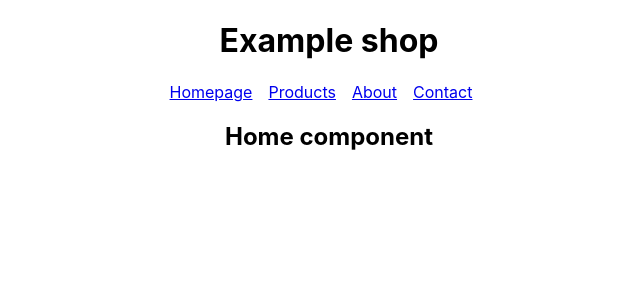
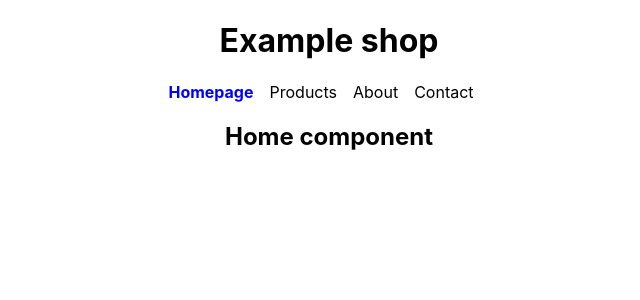
Before and after one commit to CommandShiftHQ/basic-catalogue-v3.1, a React (Create React App) app: page / in a window 1280 px wide. Shown: the top 300 px of the page, without its empty margins (311-951 px from the left). Built offline with nearby package versions, Linux system fonts and the light colour scheme.

Commit message:
Replace Links with NavLinks, add basic style

```diff
--- a/src/components/App.js
+++ b/src/components/App.js
@@ -1,4 +1,9 @@
-import { BrowserRouter as Router, Link, Route, Routes } from "react-router-dom";
+import {
+  BrowserRouter as Router,
+  NavLink,
+  Route,
+  Routes,
+} from "react-router-dom";
 import "../styles/app.css";
 
 const App = () => {
@@ -9,16 +14,24 @@ const App = () => {
         <nav>
           <ul className="app__nav-list">
             <li className="app__nav-list-item">
-              <Link to="/">Homepage</Link>
+              <NavLink className="app__nav-list-link" to="/">
+                Homepage
+              </NavLink>
             </li>
             <li className="app__nav-list-item">
-              <Link to="products">Products</Link>
+              <NavLink className="app__nav-list-link" to="products">
+                Products
+              </NavLink>
             </li>
             <li className="app__nav-list-item">
-              <Link to="about">About</Link>
+              <NavLink className="app__nav-list-link" to="about">
+                About
+              </NavLink>
             </li>
             <li className="app__nav-list-item">
-              <Link to="contact">Contact</Link>
+              <NavLink className="app__nav-list-link" to="contact">
+                Contact
+              </NavLink>
             </li>
           </ul>
         </nav>
--- a/src/styles/app.css
+++ b/src/styles/app.css
@@ -11,3 +11,13 @@
   display: inline-block;
   margin-right: 1em;
 }
+
+.app__nav-list-link {
+  text-decoration: none;
+  color: black;
+}
+
+.app__nav-list-link.active {
+  color: blue;
+  font-weight: bold;
+}
```
